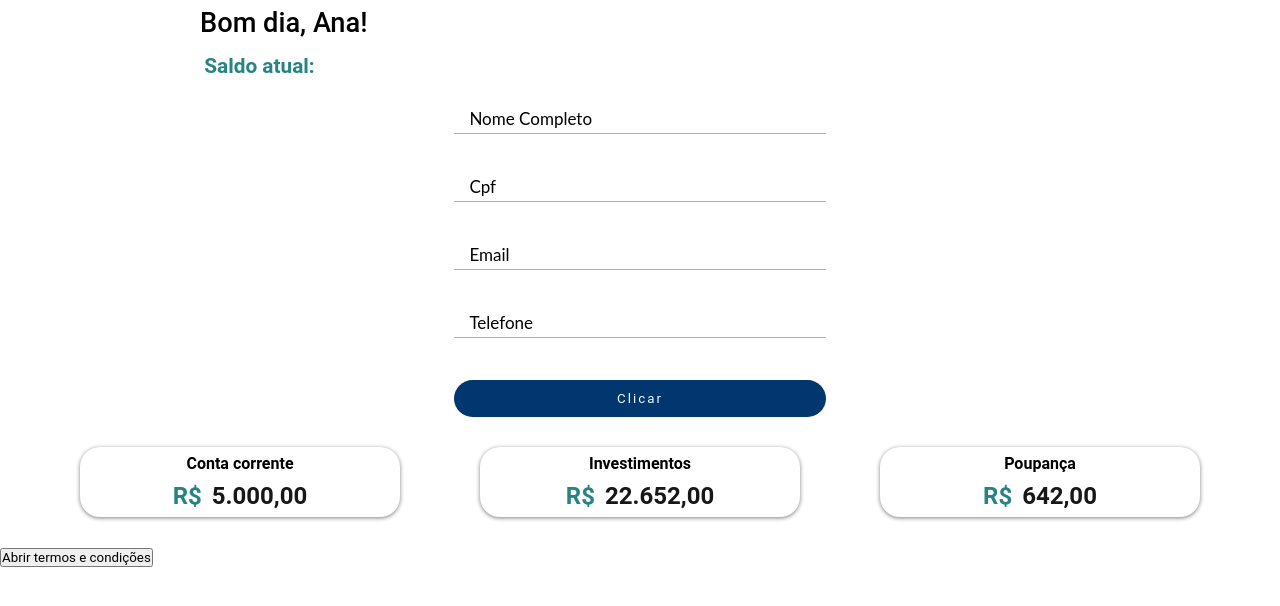
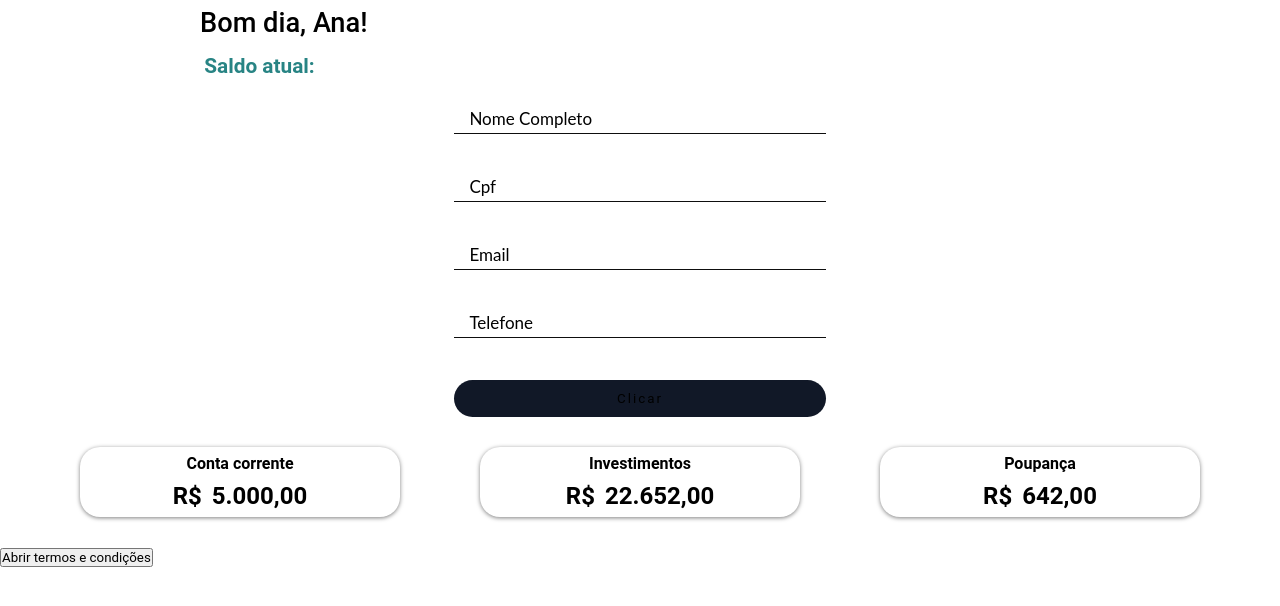
Before and after one commit to MateusNhoato/ImaPay, a React (Vite) app in the folder react/: page / in a window 1280 px wide. Shown: the top 606 px of the page. Built offline with nearby package versions, Linux system fonts and the light colour scheme.

Commit message:
changing css colors

```diff
--- a/react/src/App.css
+++ b/react/src/App.css
@@ -1,12 +1,15 @@
 :root {
-    --background: #fafafa;
-    --primary-color: #00376E;
-    --secondary-color: #E6BA5C;
-    --tertiary-color: #f0f7ff;
-    --aux-color: #862020;
-    --aux-color2: #288484;
-    --letter-color: #181617;
-    --form: #1b1b1b59;
+    --background: #FFFFFF; /* Fundo do site  */
+    --primary-color: #111827;    /* Parte da logo, títulos, alguns botões e cartão digital */
+    --primary-color-dark: #090E18;
+    --primary-color-light: #1B263D;
+    --secondary-color: #288484;     /* Destaque (presente em vários elementos do site) */
+    --neutral-color-dark: #050505; /* Utilizada nos textos  */
+    --neutral-color-light: #FFFFFF;
+    --system-color-error: #FF001F;
+    --system-color-confirmed: #3DB949;
+    --system-color-notice: #FF7A00;
+    --form: #0e0e0e; /* Utilizada em todos os formulários  */
 }
 
 * {
```
